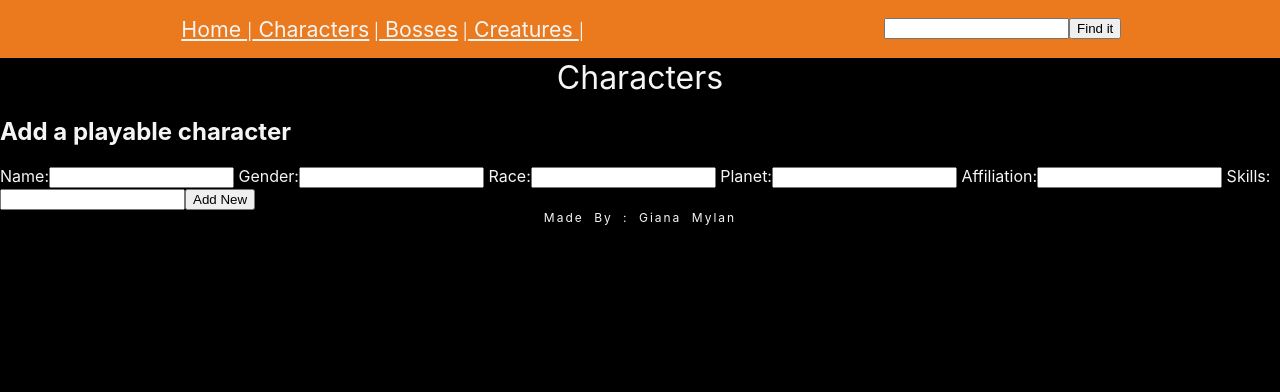
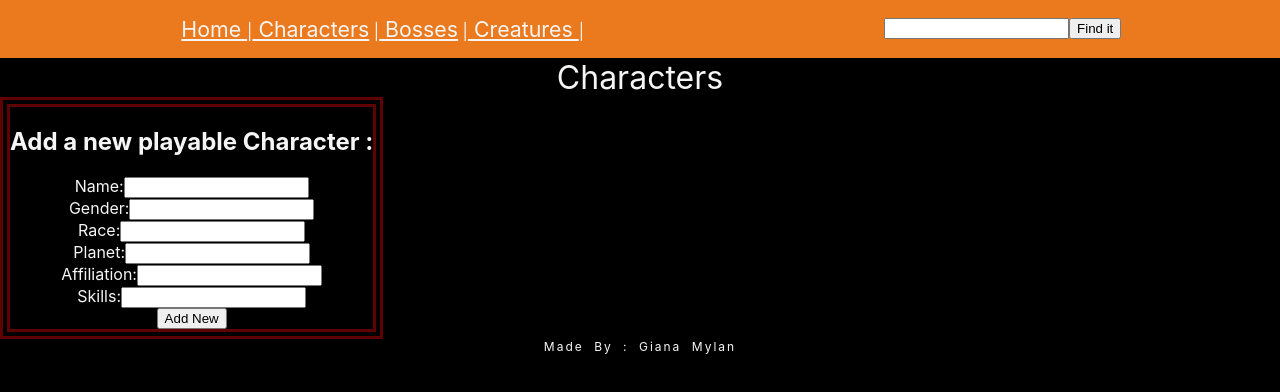
Before and after one commit to GianaMylan/BorderlandsApp, a React (Create React App) app in the folder client/: page /Characters in a window 1280 px wide. Shown: the top 392 px of the page. Built offline with nearby package versions, Linux system fonts and the light colour scheme; no server answers.

Commit message:
added surge link and github link to readme, added more styling to characters page locally

```diff
--- a/client/src/components/Bosses.js
+++ b/client/src/components/Bosses.js
@@ -81,7 +81,7 @@ function Bosses () {
 
             <div>
                 <h2> Add a boss character</h2>
-                <form className="newBossForm"
+                <form className="newForm"
                 onChange={ (e) => handleChange(e) }
                 onSubmit={ (e) => handleSubmit(e) }>
                     <label> Name:
@@ -101,7 +101,8 @@ function Bosses () {
                 {
                     selectedBoss && <form
                     onChange= { (e) => handleEditChange(e) }
-                    onSubmit= { (e) => handleEditSubmit(e) }>
+                    onSubmit= { (e) => handleEditSubmit(e) }
+                    className="editForm">
                         <label> Name:
                             <input type="text" name="name" defaultValue={ selectedBoss.name } />
                         </label>
--- a/client/src/components/Characters.js
+++ b/client/src/components/Characters.js
@@ -81,10 +81,11 @@ function Characters () {
             </div>
 
             <div>
-                <h2> Add a playable character </h2>
-                <form className="newCharacterForm"
+
+                <form className="newForm"
                 onChange={ (e) => handleChange(e) }
                 onSubmit= { (e) => handleSubmit(e) }>
+                    <h2> Add a new playable Character : </h2>
                     <label> Name:
                         <input type="text" name="name" />
                     </label>
@@ -107,9 +108,12 @@ function Characters () {
                 </form>
 
                 {
+
                     selectedCharacter && <form
                     onChange= { (e) => handleEditChange(e) }
-                    onSubmit= { (e) => handleEditSubmit(e) }>
+                    onSubmit= { (e) => handleEditSubmit(e) }
+                    className="editForm">
+                        <h3> Edit Selected : </h3>
                         <label> Name:
                             <input type="text" name="name" defaultValue={ selectedCharacter.name } />
                         </label>
@@ -140,15 +144,20 @@ function Characters () {
 
 function Character({ character, selectCharacter, deleteCharacter }) {
     return (
-        <div className="characters" key={ character.id }>
+        <div className="parent">
+            <div className="child" key={ character.id }>
+                <div className="childInfo">
+                    { character.image }
                     <h2 className="full-name-description"> {character.name} </h2>
                     <b> Gender : </b> { character.gender} <br></br>
                     <b> Race: </b>{ character.race } <br></br>
                     <b> Origin Planet: </b>{ character.planet } <br></br>
                     <b> Affiliation:  </b>{ character.affiliation}<br></br>
                     <b> Skill trees: </b>{ character.skills }
+                </div>
                 <button className="select-button" onClick= { () => selectCharacter(character) }> Edit </button>
                 <button className="delete-button" onClick={ () => deleteCharacter( character.id) }> Delete </button>
+            </div>
         </div>
     )
 }
--- a/client/src/components/Components.css
+++ b/client/src/components/Components.css
@@ -1,11 +1,22 @@
-.characters {
+.container {
     display: flex;
     justify-content: center;
     flex-direction: column;
 }
 
+.child {
+    border: white 2px solid;
+    width: fit-content;
+}
+
+.childInfo {
+    display: flex;
+    flex-direction: column;
+    width: fit-content;
+}
+
 .select-button, .delete-button {
-    background-color: aqua;
+    background-color: rgb(235, 203, 24);
     border-radius: .25rem;
     border: double 2px rgb(255, 255, 255);
     color: black;
@@ -15,3 +26,11 @@
     cursor: pointer;
     margin: 3px;
 }
+
+.newForm, .editForm {
+    border: double 10px rgb(95, 2, 2);
+    display: grid;
+    grid: center;
+    justify-items: center;
+    width: fit-content;
+}
--- a/client/src/components/Creatures.js
+++ b/client/src/components/Creatures.js
@@ -80,7 +80,7 @@ function Creatures () {
 
             <div>
                 <h2> Add a Creature:  </h2>
-                <form className="newCreatureForm"
+                <form className="newForm"
                 onChange={ (e) => handleChange(e) }
                 onSubmit={ (e) => handleSubmit(e) }>
                     <label>
@@ -100,7 +100,8 @@ function Creatures () {
             {
                 selectedCreature && <form
                 onChange={ (e) => handleEditChange(e)}
-                onSubmit={ (e) => handleEditSubmit(e)}>
+                onSubmit={ (e) => handleEditSubmit(e)}
+                className="editForm">
                     <label> Species:
                         <input type="text" name="species" defaultValue={ selectedCreature.species } />
                     </label>
```
Also changed, not shown: 1 other file (tests, documents, lock files or other folders). Lines whose indentation alone changed are shown as unchanged.
